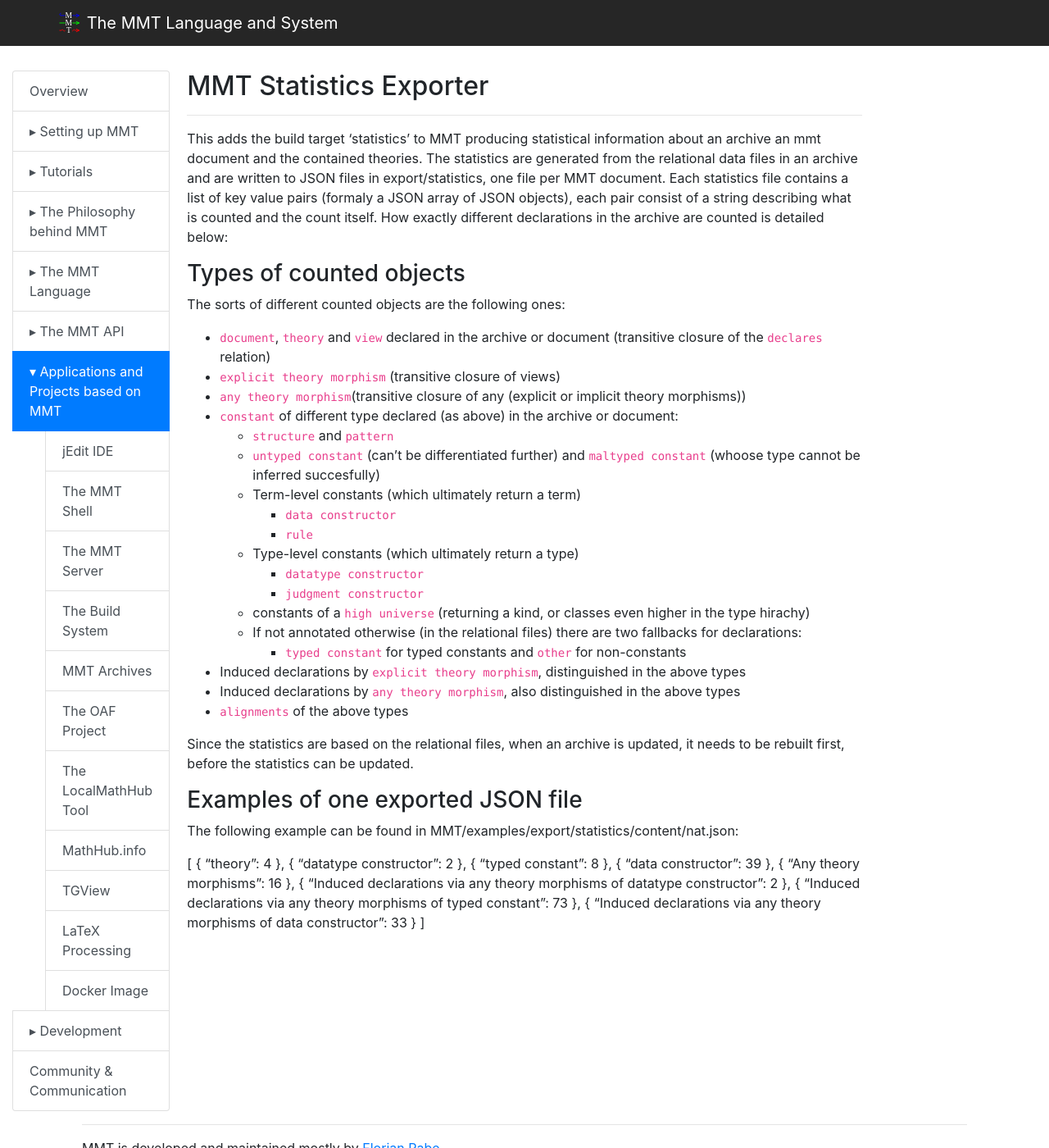
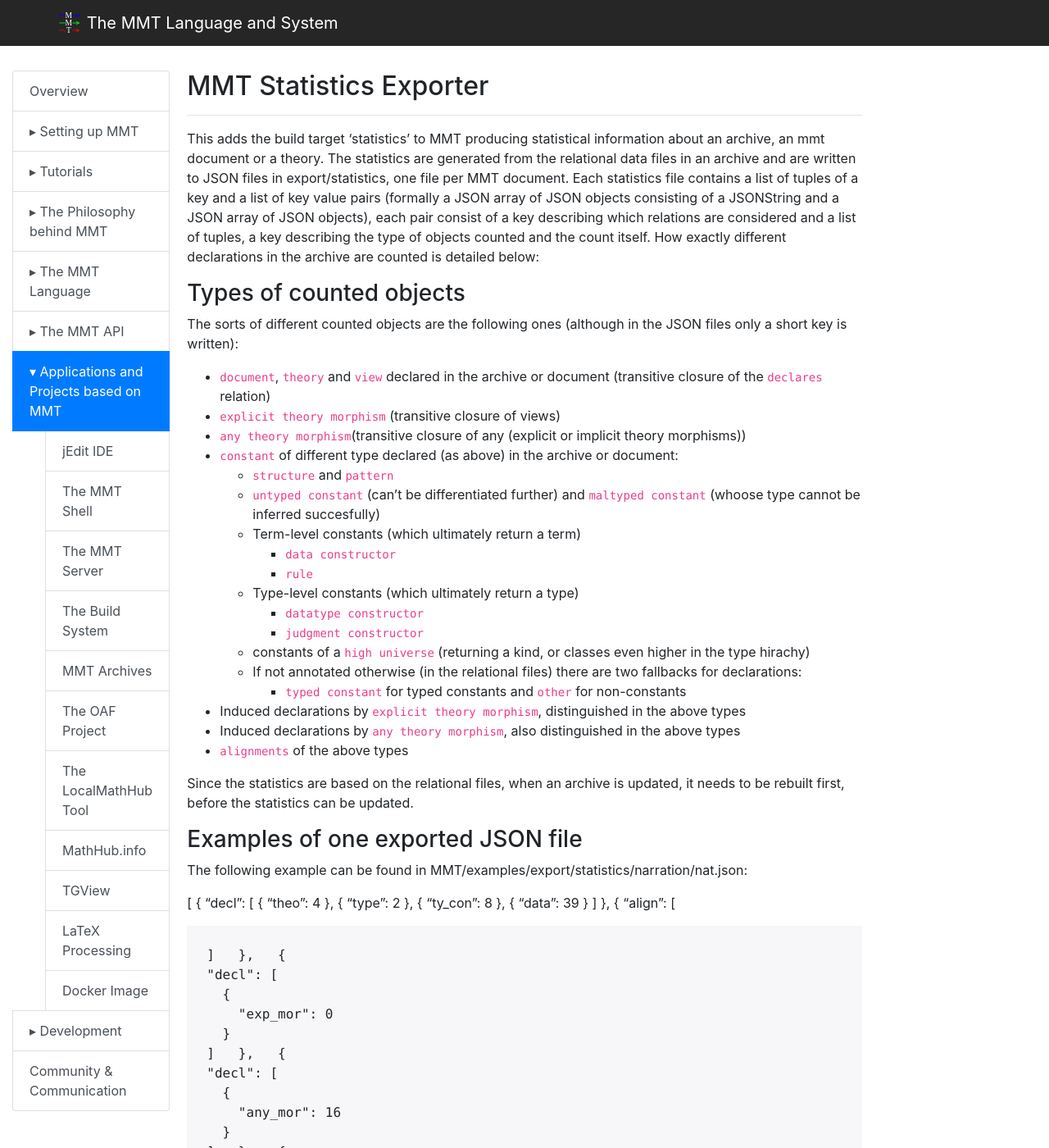
Before and after one commit to UniFormal/uniformal.github.io, a Jekyll site: the page built from doc/applications/statistics.md, in a window 1280 px wide and 1400 px high. Shown: the whole window at 82% size. Built offline with Jekyll 4.4.1, drawn with Linux system fonts in a browser that asks for light colours; some of the changed text lies outside the part shown.

Commit message:
Update statistics.md

```diff
--- a/doc/applications/statistics.md
+++ b/doc/applications/statistics.md
@@ -3,12 +3,12 @@ layout: doc
 title: MMT Statistics Exporter
 ---
 
-This adds the build target 'statistics' to MMT producing statistical information about an archive an mmt document and the contained theories. The statistics are generated from the relational data files in an archive and are written to JSON files in export/statistics, one file per MMT document. Each statistics file contains a list of key value pairs (formaly a JSON array of JSON objects), each pair consist of a string describing what is counted and the count itself.
+This adds the build target 'statistics' to MMT producing statistical information about an archive, an mmt document or a theory. The statistics are generated from the relational data files in an archive and are written to JSON files in export/statistics, one file per MMT document. Each statistics file contains a list of tuples of a key and a list of key value pairs (formally a JSON array of JSON objects consisting of a JSONString and a JSON array of JSON objects), each pair consist of a key describing which relations are considered and a list of tuples, a key describing the type of objects counted and the count itself.
 How exactly different declarations in the archive are counted is detailed below:
 
 ### Types of counted objects
 
-The sorts of different counted objects are the following ones:
+The sorts of different counted objects are the following ones (although in the JSON files only a short key is written):
 - `document`, `theory` and `view` declared in the archive or document (transitive closure of the `declares` relation)
 - `explicit theory morphism` (transitive closure of views)
 - `any theory morphism`(transitive closure of any (explicit or implicit theory morphisms))
@@ -31,31 +31,60 @@ The sorts of different counted objects are the following ones:
 Since the statistics are based on the relational files, when an archive is updated, it needs to be rebuilt first, before the statistics can be updated.
 
 ### Examples of one exported JSON file
-The following example can be found in MMT/examples/export/statistics/content/nat.json:
+The following example can be found in MMT/examples/export/statistics/narration/nat.json:
 
 [
   {
-    "theory": 4
+    "decl": [
+      {
+        "theo": 4
+      },
+      {
+        "type": 2
+      },
+      {
+        "ty_con": 8
+      },
+      {
+        "data": 39
+      }
+    ]
   },
   {
-    "datatype constructor": 2
+    "align": [
+
+    ]
   },
   {
-    "typed constant": 8
+    "decl": [
+      {
+        "exp_mor": 0
+      }
+    ]
   },
   {
-    "data constructor": 39
+    "decl": [
+      {
+        "any_mor": 16
+      }
+    ]
   },
   {
-    "Any theory morphisms": 16
+    "exp_mor": [
+
+    ]
   },
   {
-    "Induced declarations via any theory morphisms of datatype constructor": 2
-  },
-  {
-    "Induced declarations via any theory morphisms of typed constant": 73
-  },
-  {
-    "Induced declarations via any theory morphisms of data constructor": 33
+    "any_mor": [
+      {
+        "type": 2
+      },
+      {
+        "ty_con": 52
+      },
+      {
+        "data": 33
+      }
+    ]
   }
 ]
```
